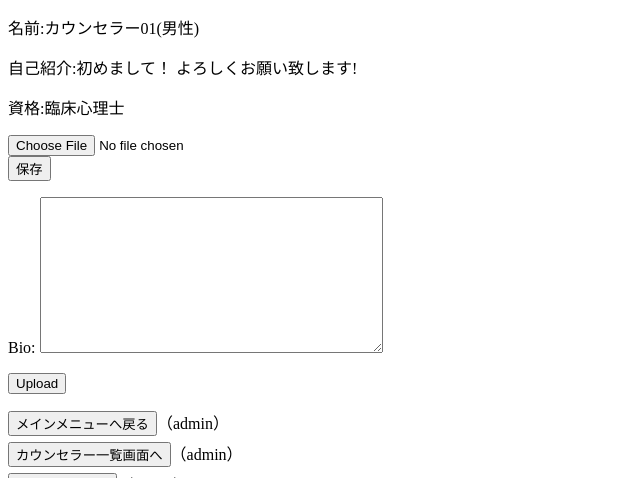
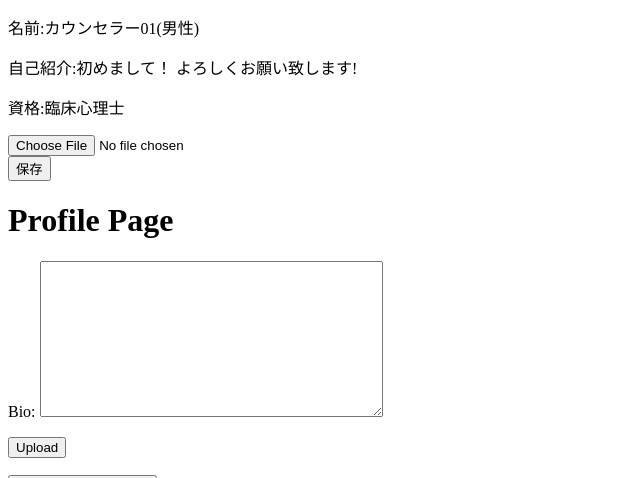
Before and after one commit to raisetrajectory/Portfolio-submission3, a Django app: page /profile/ in a window 1280 px wide. Shown: the part 148-626 px from the top of the page, without its empty margins (0-640 px from the left). Run offline with Django 4.2, Linux system fonts and the light colour scheme; a user stored in the database is signed in.

Commit message:
https://github.com/raisetrajectory/Portfolio-submission3

```diff
--- a/Portfolio-submission/online_counseling_platform/templates/profile.html
+++ b/Portfolio-submission/online_counseling_platform/templates/profile.html
@@ -79,6 +79,7 @@
     <p>保存先: <a href="{{ uploaded_file_url }}">{{ uploaded_file_url }}</a></p>
     {% endif %}
 
+    <h1>Profile Page</h1>
     <form method="post" enctype="multipart/form-data">
         {% csrf_token %}
         {{ form.as_p }}
```
